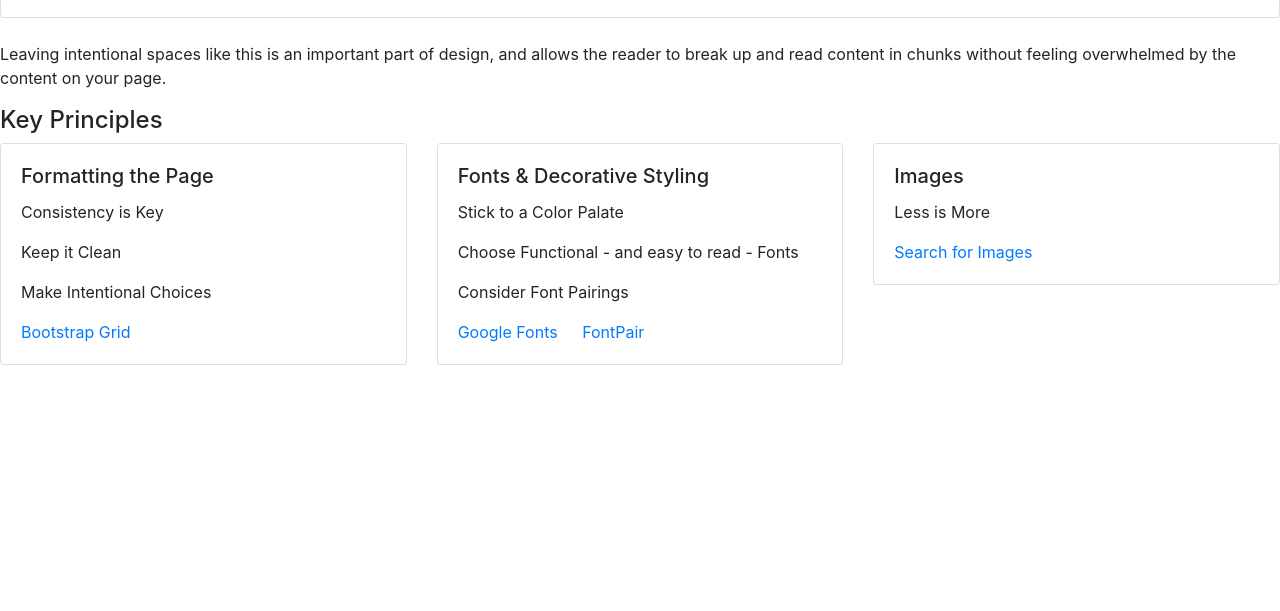
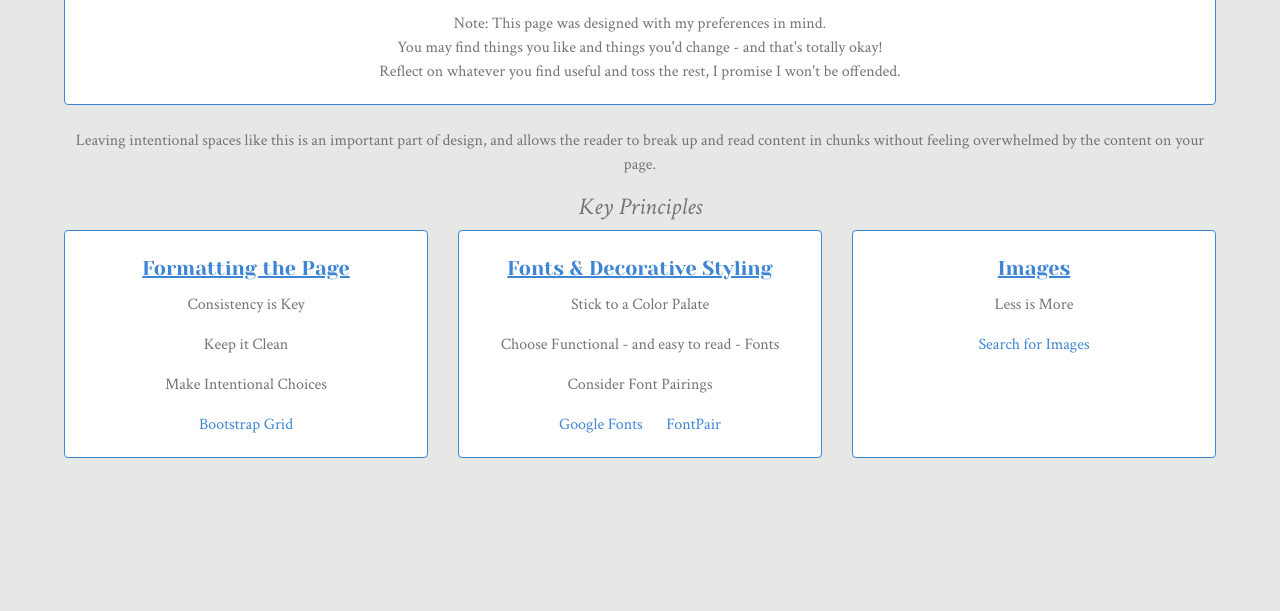
Before and after one commit to janetg08/DesignManifesto, a plain HTML site: page index.html in a window 1280 px wide. Shown: the part 189-800 px from the top of the page. Drawn offline with nearby package versions, Linux system fonts and the light colour scheme; the site is published under a folder, as on GitHub Pages, so addresses that start at the root find nothing.

Commit message:
Update index.html

```diff
--- a/index.html
+++ b/index.html
@@ -19,7 +19,7 @@
       src="https://kit.fontawesome.com/e7532b7bf2.js"
       crossorigin="anonymous"
     ></script>
-    <link rel="stylesheet" href="/style.css" />
+    <link rel="stylesheet" href="style.css" type="text/css">
 
     <title>Design Manifesto</title>
   </head>
```
